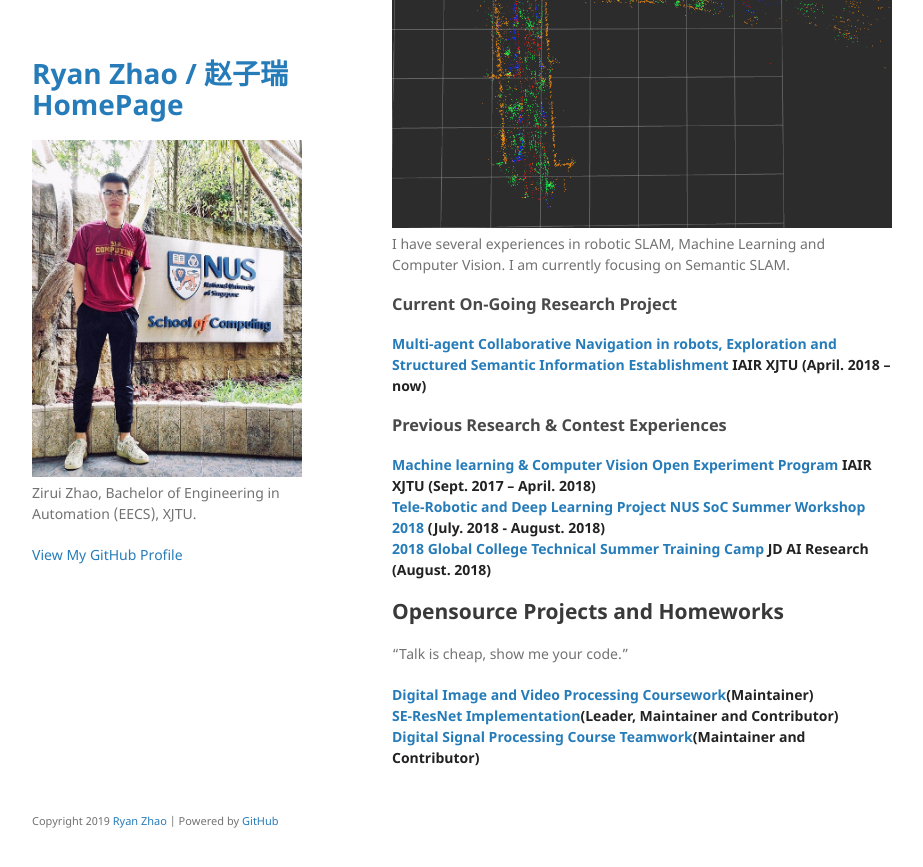
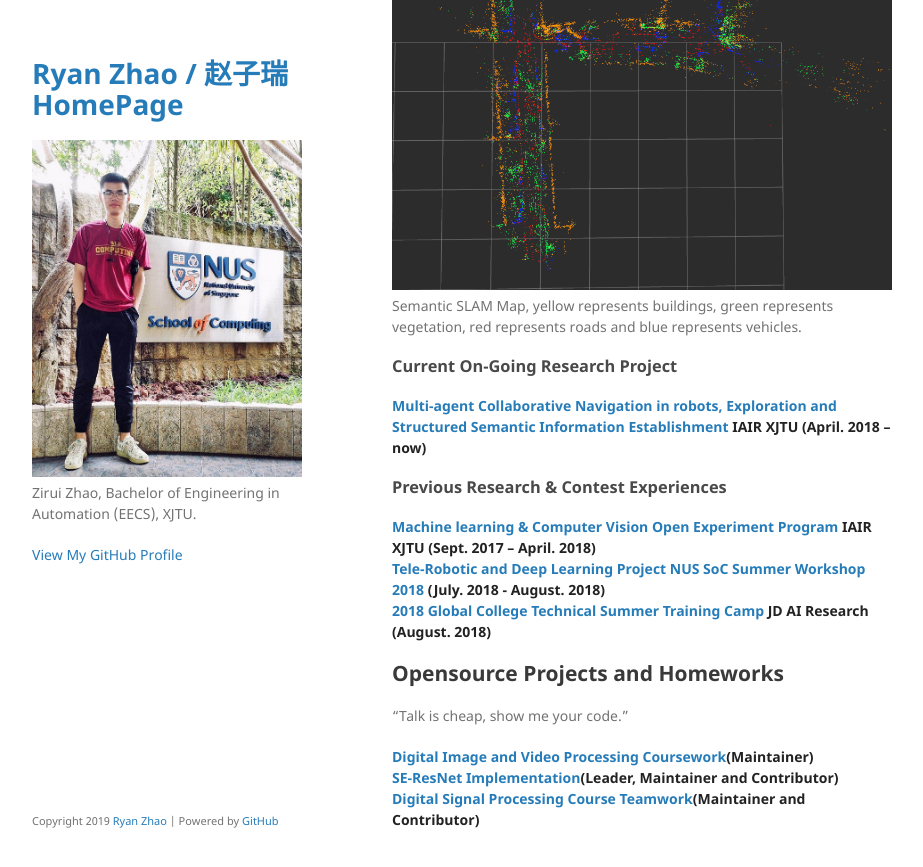
Before and after one commit to 1989Ryan/1989Ryan.github.io, a Jekyll site: the page built from index.md, in a window 1280 px wide and 900 px high, scrolled down 1525 px. Shown: the top 867 px of the window, without its empty margins (178-1101 px from the left). Built offline with Jekyll 4.4.1, drawn with Linux system fonts in a browser that asks for light colours; our own code applies the rules of GitHub Pages for plain Markdown files; before the commit the page ends 2363 px from its top, so only the background shows below that.

Commit message:
update website

```diff
--- a/index.md
+++ b/index.md
@@ -27,8 +27,12 @@
 
 ## Research Experiences
 
+I have several experiences in robotic SLAM, Machine Learning and Computer Vision. I am currently focusing on Semantic SLAM.<br/>
+
 <center><img src="https://github.com/1989Ryan/1989Ryan.github.io/blob/master/map.png?raw=true"/></center>
-I have several experiences in robotic SLAM, Machine Learning and Computer Vision. I am currently focusing on Semantic SLAM.<br/>
+
+Semantic SLAM Map, yellow represents buildings, green represents vegetation, red represents roads and blue represents vehicles.<br/>
+
 
 ### Current On-Going Research Project
 
```
